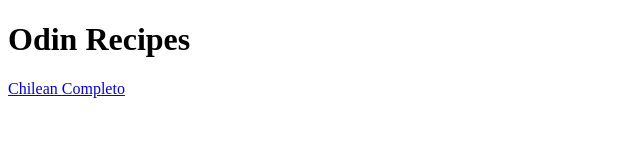
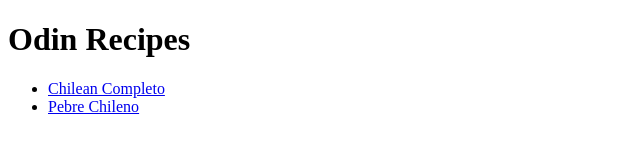
Before and after one commit to mtcobalto/odin-recipes, a plain HTML site: page index.html in a window 1280 px wide. Shown: the whole page, without its empty margins (0-640 px from the left). Drawn offline with Linux system fonts and the light colour scheme.

Commit message:
Edit index.html and edit pebre.html
pebre.html was included in index.html, and also
was edited to contain pebre-chileno.jpg

```diff
--- a/index.html
+++ b/index.html
@@ -7,8 +7,9 @@
 </head>
 <body>
     <h1>Odin Recipes</h1>
-
-    <a href="recipes/completo.html"> Chilean Completo </a>
-
+    <ul>
+        <li> <a href="recipes/completo.html"> Chilean Completo </a> </li>
+        <li> <a href="recipes/pebre.html"> Pebre Chileno </a> </li>
+    </ul>
 </body>
 </html>
```
Also changed, not shown: recipes/pebre.html (+2 -2 lines).
